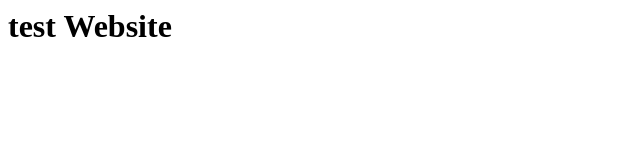
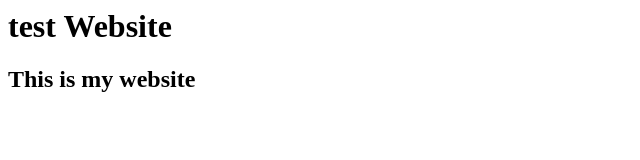
Before and after one commit to RiyaAdhikary/myhtml, a plain HTML site: page index.html in a window 1280 px wide. Shown: the whole page, without its empty margins (0-640 px from the left). Drawn offline with Linux system fonts and the light colour scheme.

Commit message:
First html

```diff
--- a/index.html
+++ b/index.html
@@ -1,3 +1,7 @@
 <h1>
 	test Website
 </h1>
+
+<h2>
+	This is my website
+</h2>
```
